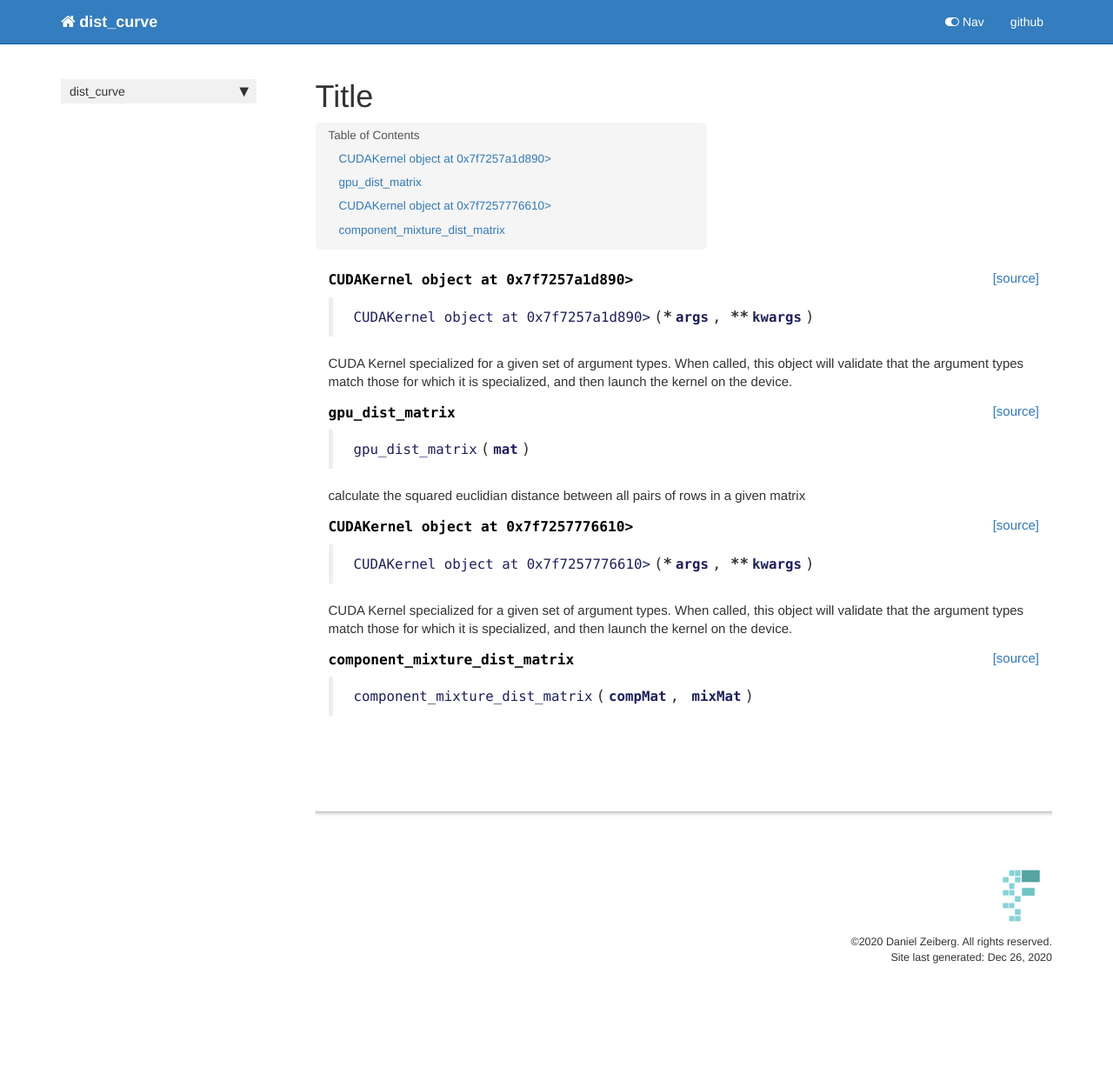
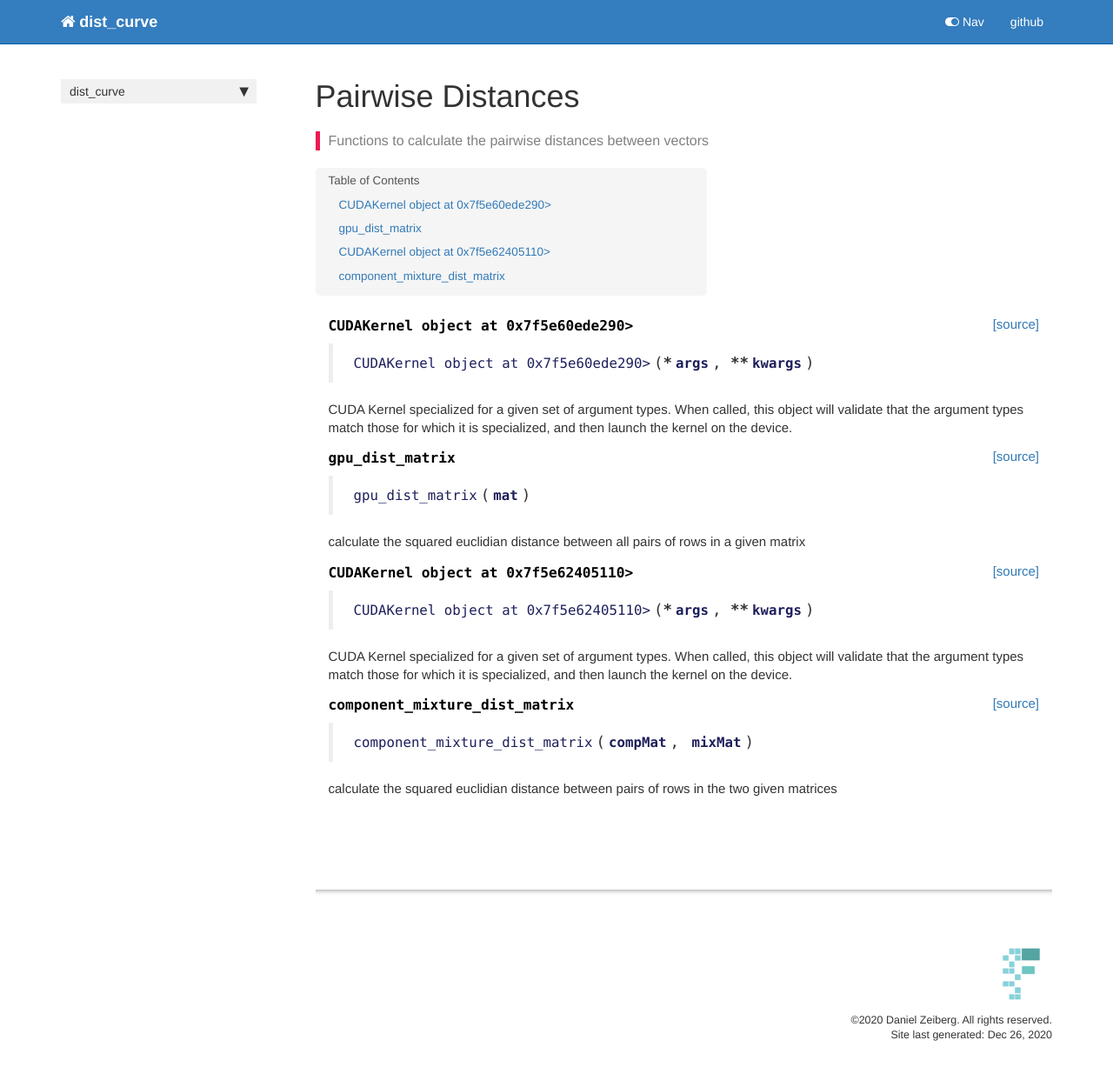
Before and after one commit to Dzeiberg/dist_curve, a Jekyll site: the page built from docs/Pairwise_Distance.html, in a window 1280 px wide. Shown: the whole page at 87% size. Built offline with Jekyll 4.4.1, drawn with Linux system fonts in a browser that asks for light colours; nearby versions of some CDN libraries; comment, search, counter and statistics services are not loaded; before the commit the page ends 1161 px from its top, so only the background shows below that.

Commit message:
modify pairwise distance notebook to clear docs

```diff
--- a/dist_curve/_nbdev.py
+++ b/dist_curve/_nbdev.py
@@ -2,9 +2,9 @@
 
 __all__ = ["index", "modules", "custom_doc_links", "git_url"]
 
-index = {"euclidian_distance_matrix": "01_Pairwise_Distance.ipynb",
+index = {"USE_64": "01_Pairwise_Distance.ipynb",
+         "euclidian_distance_matrix": "01_Pairwise_Distance.ipynb",
          "gpu_dist_matrix": "01_Pairwise_Distance.ipynb",
-         "USE_64": "01_Pairwise_Distance.ipynb",
          "distance_matrix": "01_Pairwise_Distance.ipynb",
          "component_mixture_dist_matrix": "01_Pairwise_Distance.ipynb"}
 
--- a/docs/Pairwise_Distance.html
+++ b/docs/Pairwise_Distance.html
@@ -1,13 +1,13 @@
 ---
 
-title: Title
+title: Pairwise Distances
 
 
 keywords: fastai
 sidebar: home_sidebar
 
-
-
+summary: "Functions to calculate the pairwise distances between vectors"
+description: "Functions to calculate the pairwise distances between vectors"
 nb_path: "01_Pairwise_Distance.ipynb"
 ---
 <!--
@@ -40,6 +40,13 @@ nb_path: "01_Pairwise_Distance.ipynb"
 
 <div class="cell border-box-sizing code_cell rendered">
 
+</div>
+    {% endraw %}
+
+    {% raw %}
+
+<div class="cell border-box-sizing code_cell rendered">
+
 <div class="output_wrapper">
 <div class="output">
 
@@ -47,7 +54,7 @@ nb_path: "01_Pairwise_Distance.ipynb"
 
 
 <div class="output_markdown rendered_html output_subarea ">
-<h4 id="CUDAKernel object at 0x7f7257a1d890>" class="doc_header"><code>CUDAKernel object at 0x7f7257a1d890></code><a href="" class="source_link" style="float:right">[source]</a></h4><blockquote><p><code>CUDAKernel object at 0x7f7257a1d890></code>(<strong>*<code>args</code></strong>, <strong>**<code>kwargs</code></strong>)</p>
+<h4 id="CUDAKernel object at 0x7f5e60ede290>" class="doc_header"><code>CUDAKernel object at 0x7f5e60ede290></code><a href="" class="source_link" style="float:right">[source]</a></h4><blockquote><p><code>CUDAKernel object at 0x7f5e60ede290></code>(<strong>*<code>args</code></strong>, <strong>**<code>kwargs</code></strong>)</p>
 </blockquote>
 <p>CUDA Kernel specialized for a given set of argument types. When called, this
 object will validate that the argument types match those for which it is
@@ -67,6 +74,13 @@ specialized, and then launch the kernel on the device.</p>
 
 <div class="cell border-box-sizing code_cell rendered">
 
+</div>
+    {% endraw %}
+
+    {% raw %}
+
+<div class="cell border-box-sizing code_cell rendered">
+
 <div class="output_wrapper">
 <div class="output">
 
@@ -74,7 +88,7 @@ specialized, and then launch the kernel on the device.</p>
 
 
 <div class="output_markdown rendered_html output_subarea ">
-<h4 id="gpu_dist_matrix" class="doc_header"><code>gpu_dist_matrix</code><a href="https://github.com/Dzeiberg/dist_curve/tree/master/dist_curve/pairwise_distance.py#L36" class="source_link" style="float:right">[source]</a></h4><blockquote><p><code>gpu_dist_matrix</code>(<strong><code>mat</code></strong>)</p>
+<h4 id="gpu_dist_matrix" class="doc_header"><code>gpu_dist_matrix</code><a href="https://github.com/Dzeiberg/dist_curve/tree/master/dist_curve/pairwise_distance.py#L38" class="source_link" style="float:right">[source]</a></h4><blockquote><p><code>gpu_dist_matrix</code>(<strong><code>mat</code></strong>)</p>
 </blockquote>
 <p>calculate the squared euclidian distance between all pairs of rows in a given matrix</p>
 
@@ -106,7 +120,7 @@ specialized, and then launch the kernel on the device.</p>
 
 
 <div class="output_markdown rendered_html output_subarea ">
-<h4 id="CUDAKernel object at 0x7f7257776610>" class="doc_header"><code>CUDAKernel object at 0x7f7257776610></code><a href="" class="source_link" style="float:right">[source]</a></h4><blockquote><p><code>CUDAKernel object at 0x7f7257776610></code>(<strong>*<code>args</code></strong>, <strong>**<code>kwargs</code></strong>)</p>
+<h4 id="CUDAKernel object at 0x7f5e62405110>" class="doc_header"><code>CUDAKernel object at 0x7f5e62405110></code><a href="" class="source_link" style="float:right">[source]</a></h4><blockquote><p><code>CUDAKernel object at 0x7f5e62405110></code>(<strong>*<code>args</code></strong>, <strong>**<code>kwargs</code></strong>)</p>
 </blockquote>
 <p>CUDA Kernel specialized for a given set of argument types. When called, this
 object will validate that the argument types match those for which it is
@@ -126,6 +140,13 @@ specialized, and then launch the kernel on the device.</p>
 
 <div class="cell border-box-sizing code_cell rendered">
 
+</div>
+    {% endraw %}
+
+    {% raw %}
+
+<div class="cell border-box-sizing code_cell rendered">
+
 <div class="output_wrapper">
 <div class="output">
 
@@ -133,8 +154,9 @@ specialized, and then launch the kernel on the device.</p>
 
 
 <div class="output_markdown rendered_html output_subarea ">
-<h4 id="component_mixture_dist_matrix" class="doc_header"><code>component_mixture_dist_matrix</code><a href="https://github.com/Dzeiberg/dist_curve/tree/master/dist_curve/pairwise_distance.py#L67" class="source_link" style="float:right">[source]</a></h4><blockquote><p><code>component_mixture_dist_matrix</code>(<strong><code>compMat</code></strong>, <strong><code>mixMat</code></strong>)</p>
+<h4 id="component_mixture_dist_matrix" class="doc_header"><code>component_mixture_dist_matrix</code><a href="https://github.com/Dzeiberg/dist_curve/tree/master/dist_curve/pairwise_distance.py#L72" class="source_link" style="float:right">[source]</a></h4><blockquote><p><code>component_mixture_dist_matrix</code>(<strong><code>compMat</code></strong>, <strong><code>mixMat</code></strong>)</p>
 </blockquote>
+<p>calculate the squared euclidian distance between pairs of rows in the two given matrices</p>
 
 </div>
 
--- a/docs/_data/sidebars/home_sidebar.yml
+++ b/docs/_data/sidebars/home_sidebar.yml
@@ -13,7 +13,7 @@ entries:
       title: module name here
       url: core.html
     - output: web,pdf
-      title: Title
+      title: Pairwise Distances
       url: Pairwise_Distance.html
     output: web
     title: dist_curve
--- a/docs/sidebar.json
+++ b/docs/sidebar.json
@@ -2,6 +2,6 @@
   "dist_curve": {
     "Overview": "/",
     "module name here": "core.html",
-    "Title": "Pairwise_Distance.html"
+    "Pairwise Distances": "Pairwise_Distance.html"
   }
 }
```
Also changed, not shown: dist_curve/pairwise_distance.py (+7 -1 lines), 1 other file.
